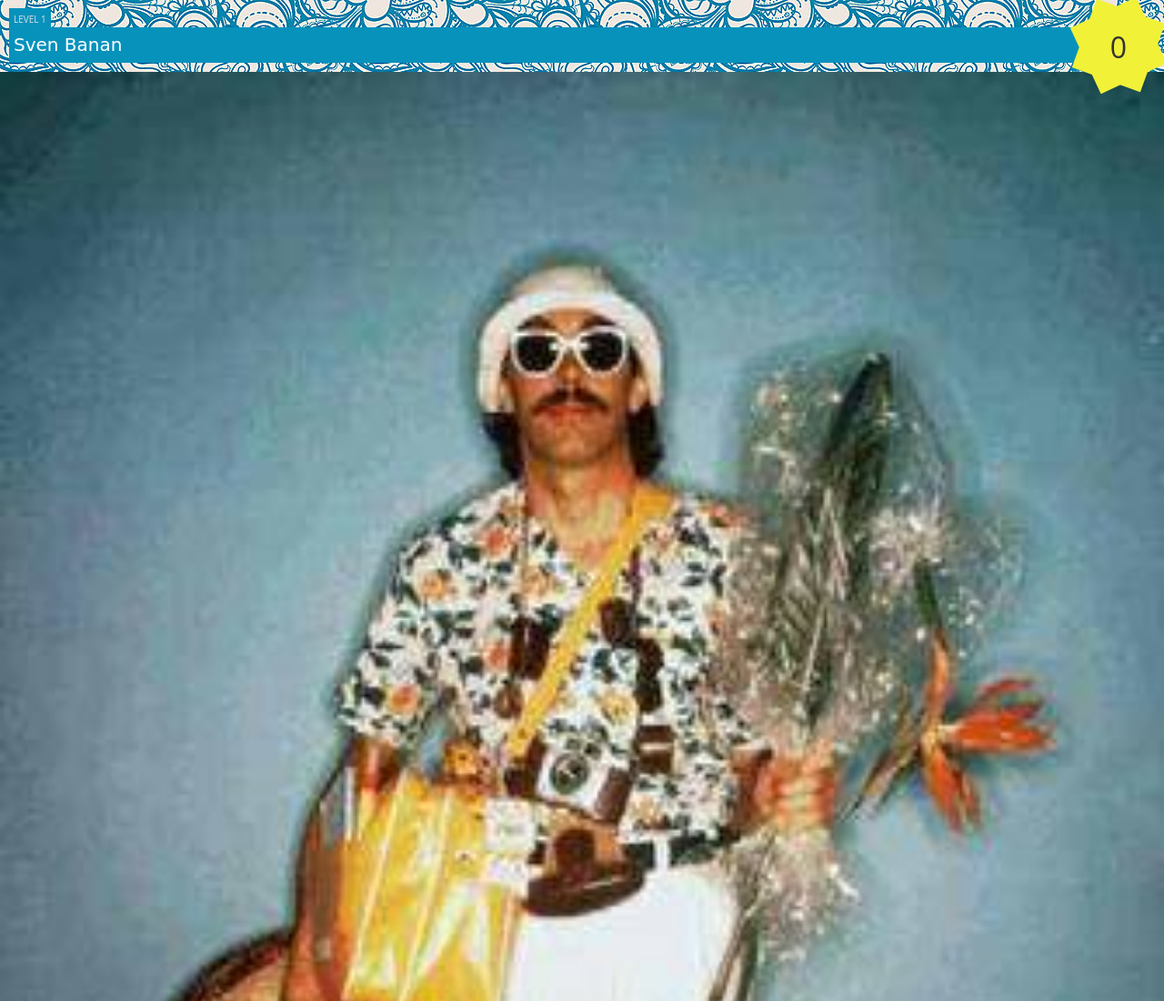
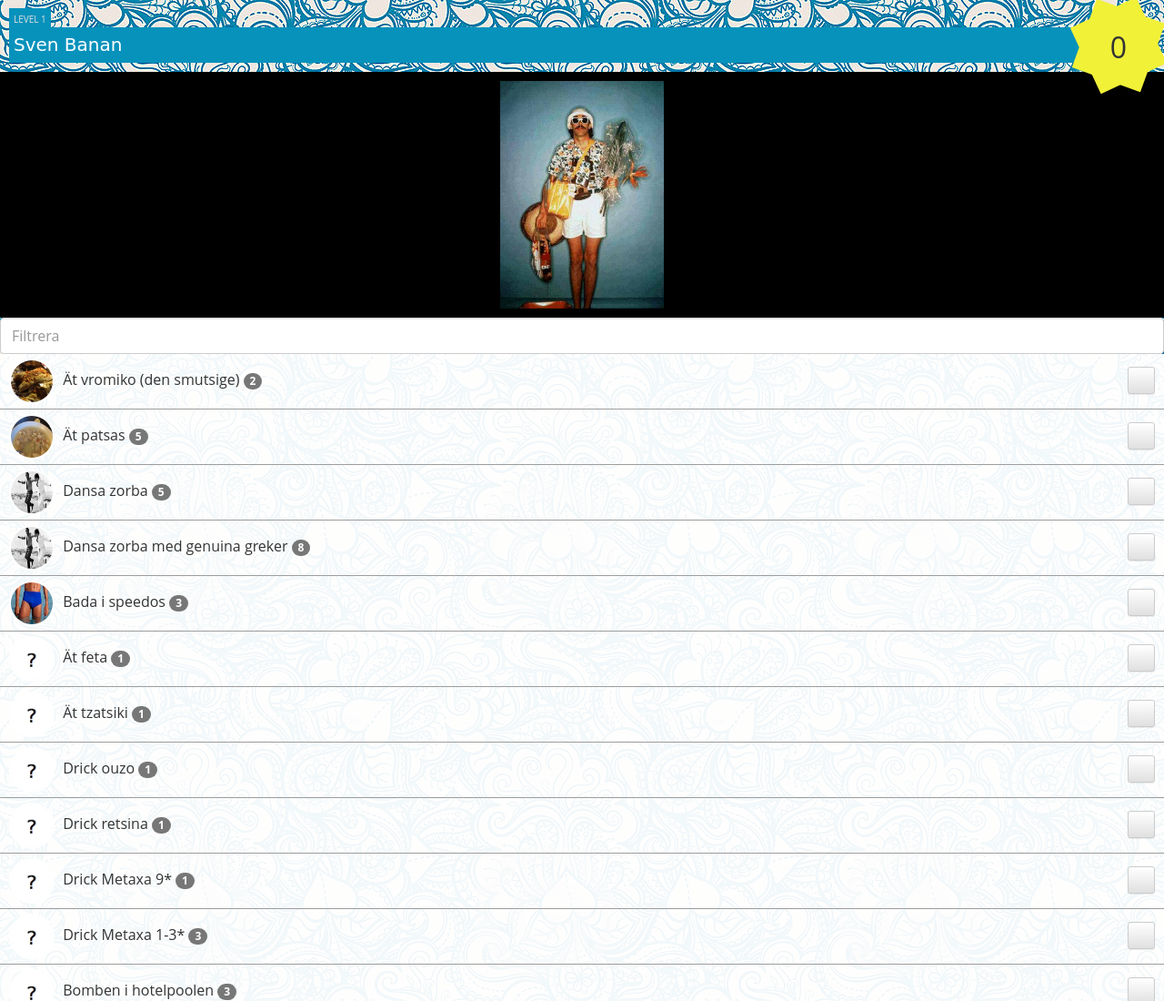
Before and after one commit to luwil/stavros, a website: page index.html in a window 1280 px wide. Shown: the top 1100 px of the page at 91% size. Drawn offline with Linux system fonts and the light colour scheme.

Commit message:
image box for level image

```diff
--- a/index.html
+++ b/index.html
@@ -34,7 +34,9 @@
                 </div>
             </div>
 
-            <img src="{{getLevel().imagePath}}" style="width:100%;">
+            <div class="img-box">
+                <img src="{{getLevel().imagePath}}">
+            </div>
             <input type="text" ng-model="search" class="form-control" placeholder="Filtrera" id="search-input">
             <ul class="activity-list">
                 <li class="animate-repeat" ng-repeat="activity in activities | filter:search as results">
--- a/styles.css
+++ b/styles.css
@@ -111,6 +111,18 @@ ul.activity-list li:last-child {
     padding: 5px;
 }
 
+.img-box {
+    background-color: #000;
+    padding: 10px;
+}
+
+.img-box img {
+    height: 250px;
+    margin-left: auto;
+    margin-right: auto;
+    display: block;
+}
+
 #burst-8 {
     background: #F1F138;
     width: 80px;
```
